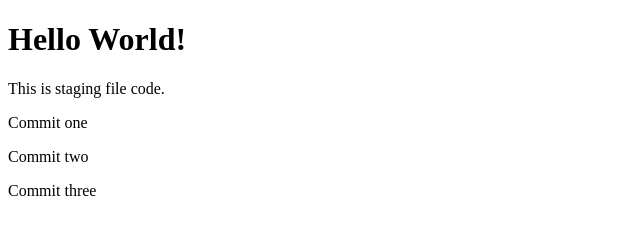
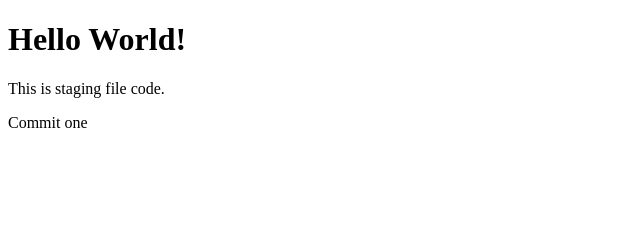
Before and after one commit to savanihd/github-demo, a plain HTML site: page index.html in a window 1280 px wide. Shown: the whole page, without its empty margins (0-640 px from the left). Drawn offline with Linux system fonts and the light colour scheme.

```diff
--- a/index.html
+++ b/index.html
@@ -11,8 +11,5 @@
 <p>This is staging file code.</p>
 
 <p>Commit one</p>
-<p>Commit two</p>
-<p>Commit three</p>
-
 </body>
 </html>
```
